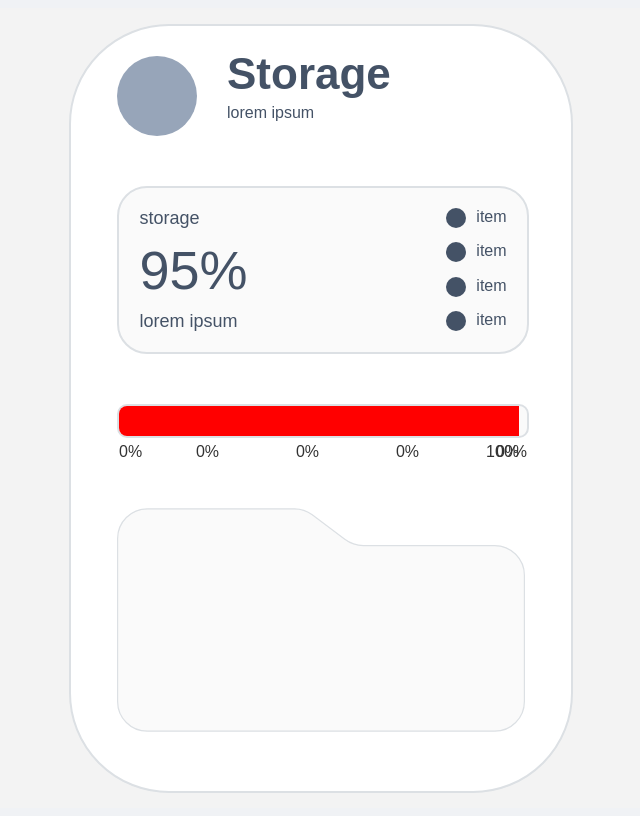
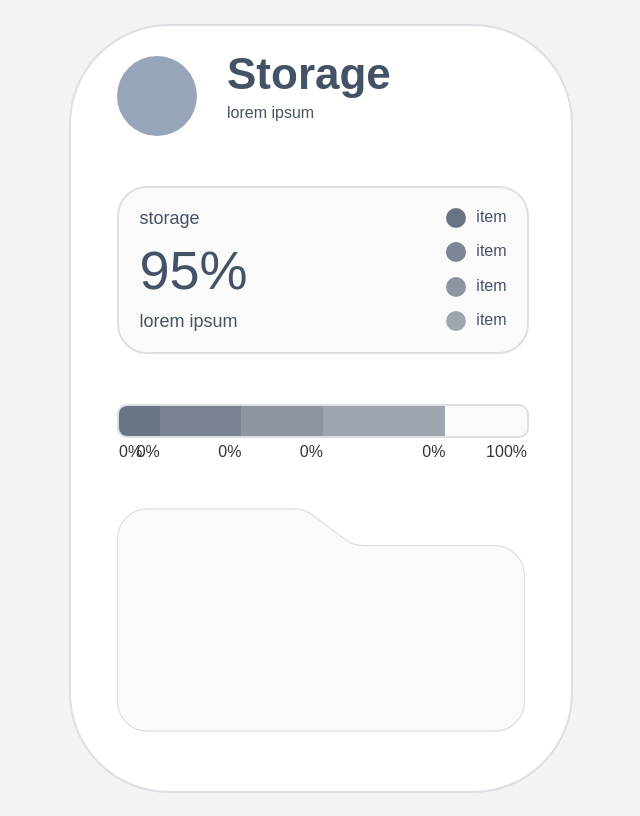
Before and after one commit to VenkatRaman3103/Components, a React (Create React App) app in the folder storage/: page / in a window 1280 px wide. Shown: the whole page, without its empty margins (327-967 px from the left). Built offline with nearby package versions, Linux system fonts and the light colour scheme.

Commit message:
update stats bar item selection

```diff
--- a/storage/src/Components/Storage/Storage.js
+++ b/storage/src/Components/Storage/Storage.js
@@ -1,8 +1,36 @@
-import React from 'react'
+import React, { useEffect, useState } from 'react'
 import './Storage.scss'
 
+const itemsArray = [
+    { id: 1, value: 1, subItems: [1, 2, 3] },
+    { id: 2, value: 2, subItems: [2, 2, 3] },
+    { id: 3, value: 2, subItems: [2, 2, 3] },
+    { id: 4, value: 3, subItems: [3, 2, 3] }
+];
+const baseColor = "#445266"
+
+const n = itemsArray.length
+
 const Storage = () => {
-    const itemsArray = [1, 2, 3, 4];
+    const [selectedArray, setSelectedArray] = useState(itemsArray)
+
+    const [selectedItem, setSelectedItem] = useState()
+
+    useEffect(() => {
+
+        const clickedItem = itemsArray.filter((item) => item.id == selectedItem)
+        console.log(selectedItem, clickedItem[0]?.subItems)
+        if (clickedItem[0]) {
+            setSelectedArray(clickedItem[0]?.subItems)
+        }
+
+    }, [selectedItem])
+
+    function dynamicColor(n, index, item) {
+        const statBarColor = { backgroundColor: `rgb(68, 82, 102, 0.${(n - index) + n})`, width: `${item.value}0%` }
+        return statBarColor
+    }
+
     return (
         <div className='storage-main-container'>
             <div className='storage-container'>
@@ -16,16 +44,16 @@ const Storage = () => {
                                 <div className='numeric-stats-description'>lorem ipsum</div>
                             </div>
                             <div className='list-of-elements-wrapper'>
-                                {itemsArray.map((item) => <StatsItems />)}
+                                {selectedArray.map((item, index) => <StatsItems n={n} index={index} />)}
                             </div>
                         </div>
                     </div>
                     <div className='stats-bar-wrapper'>
-                        {itemsArray.map((item) => <div className={`stats-highlight ${item}`}></div>)}
+                        {selectedArray.map((item, index) => <div className={`stats-highlight ${item}`} style={dynamicColor(n, index, item)} onClick={() => setSelectedItem(item.id)}></div>)}
                     </div>
 
                     <div class="folder">
-                        <FolderIcon/>
+                        <FolderIcon />
                         <div className='content-container'>
                         </div>
                     </div>
@@ -50,13 +78,12 @@ const Heading = () => {
     )
 }
 
-const StatsItems = () => {
+const StatsItems = ({ n, index }) => {
     return (
 
         <div className='list-of-elements-item'>
-            <div className='element-dot'></div>
+            <div className='element-dot' style={{ backgroundColor: `rgb(68, 82, 102, 0.${(n - index) + n})` }}></div>
             <div className='element-name'>item</div>
-
         </div>
     )
 }
--- a/storage/src/Components/Storage/Storage.scss
+++ b/storage/src/Components/Storage/Storage.scss
@@ -178,10 +178,9 @@
                 }
 
                 .stats-highlight {
-                    width: 100px;
+                    // width: 100px;
                     height: 100%;
 
-                    background-color: red;
                     position: relative;
 
                     &::after {
```
Also changed, not shown: 1 other file (tests, documents, lock files or other folders).
